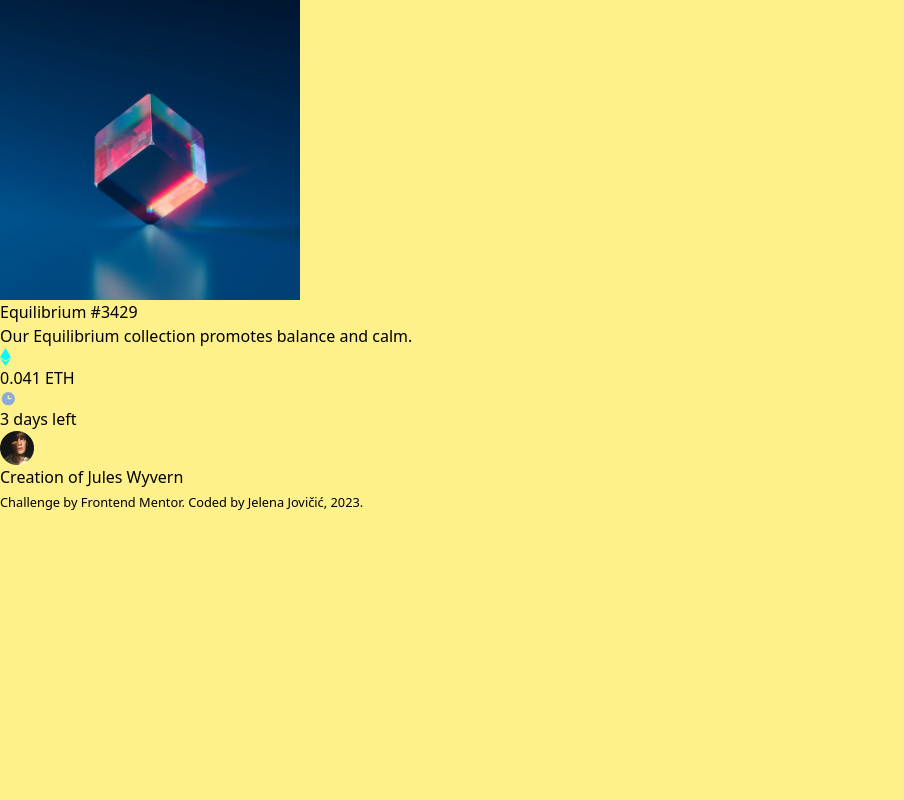
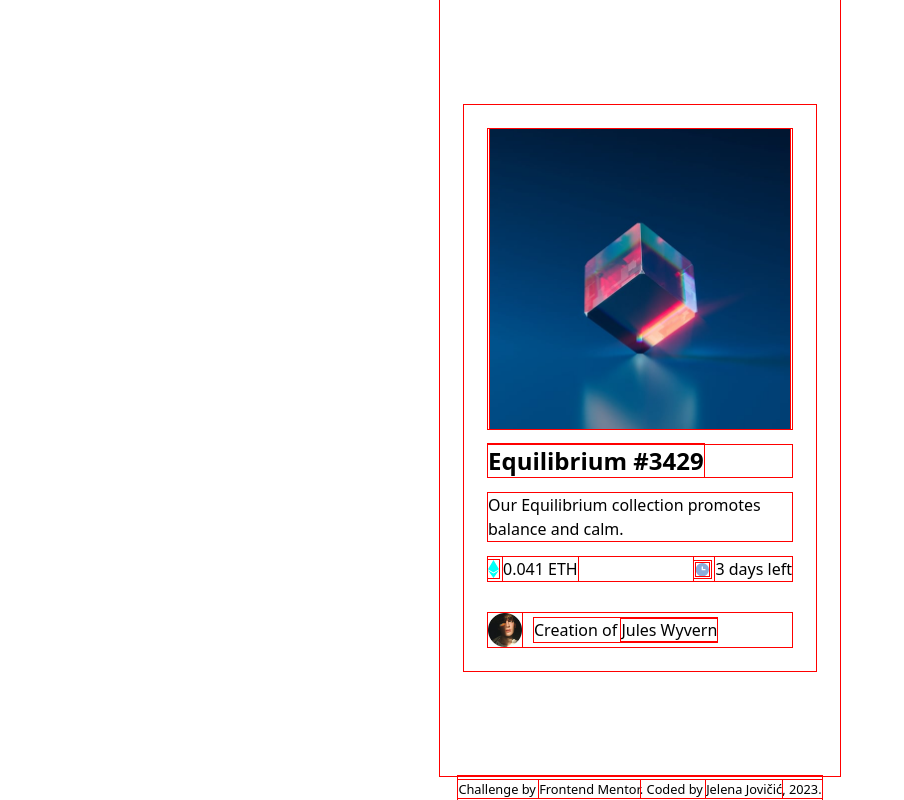
Before and after one commit to je-jo/nft-preview-card-component, a website: page index.html in a window 1280 px wide. Shown: the whole page, without its empty margins (0-904 px from the left). Drawn offline with Linux system fonts and the light colour scheme.

Commit message:
add layout

```diff
--- a/index.html
+++ b/index.html
@@ -9,17 +9,25 @@
   <link rel="icon" type="image/png" sizes="32x32" href="src/assets/img/favicon-32x32.png">
   <link rel="stylesheet" href="/dist/output.css">
   <title>Frontend Mentor | NFT preview card component</title>
+  <style>
+    * {
+      outline: 1px solid red;
+    }
+  </style>
 </head>
 
-<body class="bg-yellow-200">
+<body class="min-h-screen grid grid-rows-[1fr_auto] justify-items-center">
+  <main class="grid items-center p-6">
+    <div class="p-6 grid items-center gap-4 max-w-[22rem]">
       <a href="">
         <img src="src/assets/img/image-equilibrium.jpg"
-      alt="an NFT showing a glass cube standing on its' tip and reflecting colorful light" width="604" height="604" style="width: 300px; height: 300px">
+          alt="an NFT showing a glass cube standing on its' tip and reflecting colorful light" width="300" height="300" class="mx-auto">
           <!-- 280, 300 -->
       </a>
-  <h1><a href="#">Equilibrium #3429</a></h1>
+      <h1 class="font-bold text-2xl"><a href="#">Equilibrium #3429</a></h1>
       <p>Our Equilibrium collection promotes balance and calm.</p>
-  <p>
+      <div class="flex justify-between">
+        <p class="flex items-center gap-1">
           <span>
             <svg width="11" height="18" xmlns="http://www.w3.org/2000/svg">
               <path d="M11 10.216 5.5 18 0 10.216l5.5 3.263 5.5-3.262ZM5.5 0l5.496 9.169L5.5 12.43 0 9.17 5.5 0Z"
@@ -28,7 +36,7 @@
           </span>
           <span>0.041 ETH</span>
         </p>
-  <p>
+        <p class="flex items-center gap-1">
           <span>
             <svg width="17" height="17" xmlns="http://www.w3.org/2000/svg">
               <path
@@ -38,12 +46,15 @@
           </span>
           <span>3 days left</span>
         </p>
-  <p>
-    <img src="src/assets/img/image-avatar.png" alt="avatar of jules wyvern" width="132" height="132" style="width: 34px; height: 34px">
-    <!-- 34 -->
+      </div>
+
+      <p class="mt-4 flex items-center gap-3">
+        <img src="src/assets/img/image-avatar.png" alt="avatar of jules wyvern" width="34" height="34">
         <span>Creation of <a href="">Jules Wyvern</a></span>
       </p>
-  <footer>
+    </div>
+  </main>
+  <footer class="">
     <p>
       <small>Challenge by
         <a href="https://www.frontendmentor.io?ref=challenge" target="_blank">Frontend Mentor</a>. Coded by
```
Also changed, not shown: dist/output.css. Lines whose indentation alone changed are shown as unchanged.
